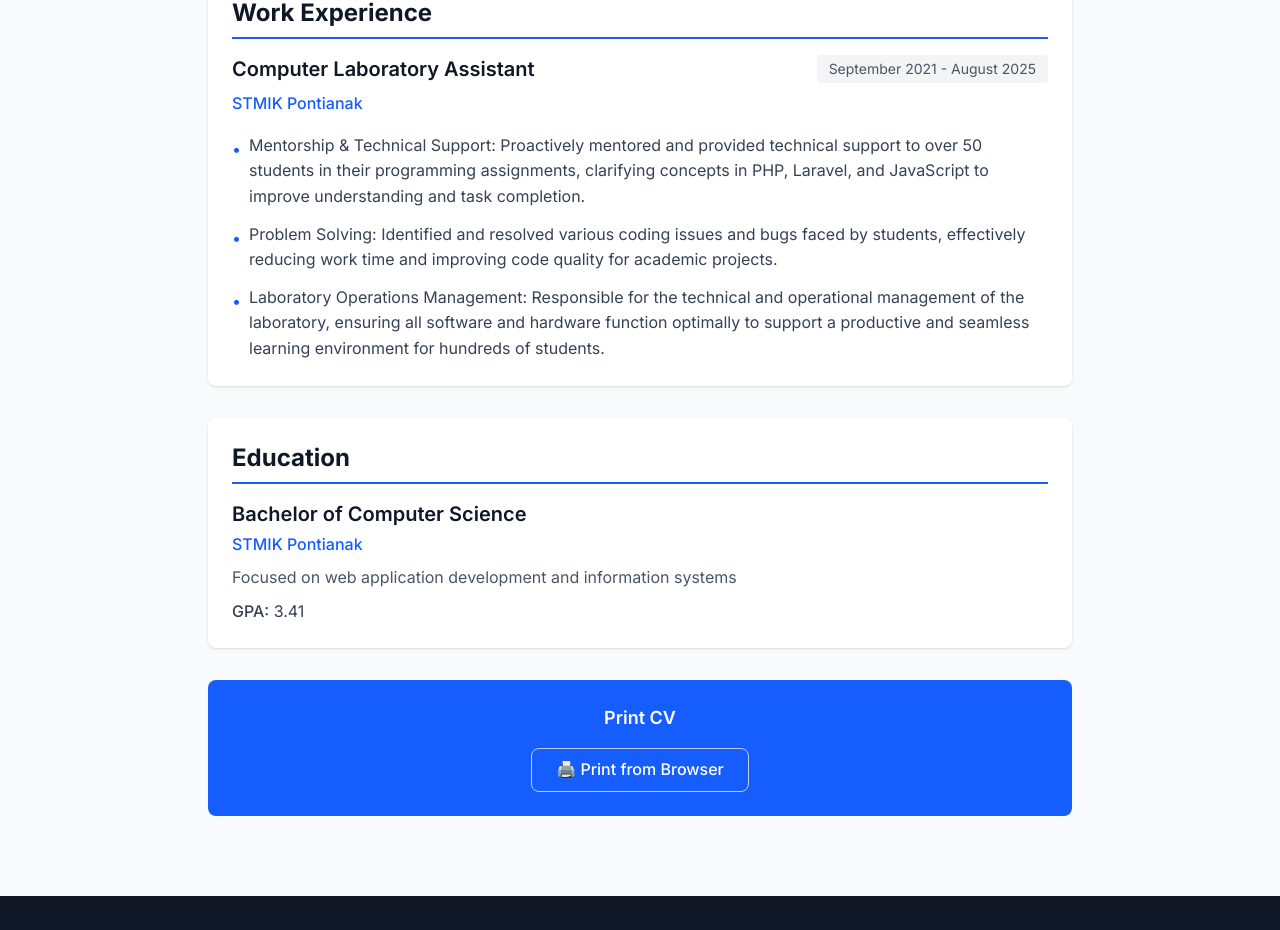
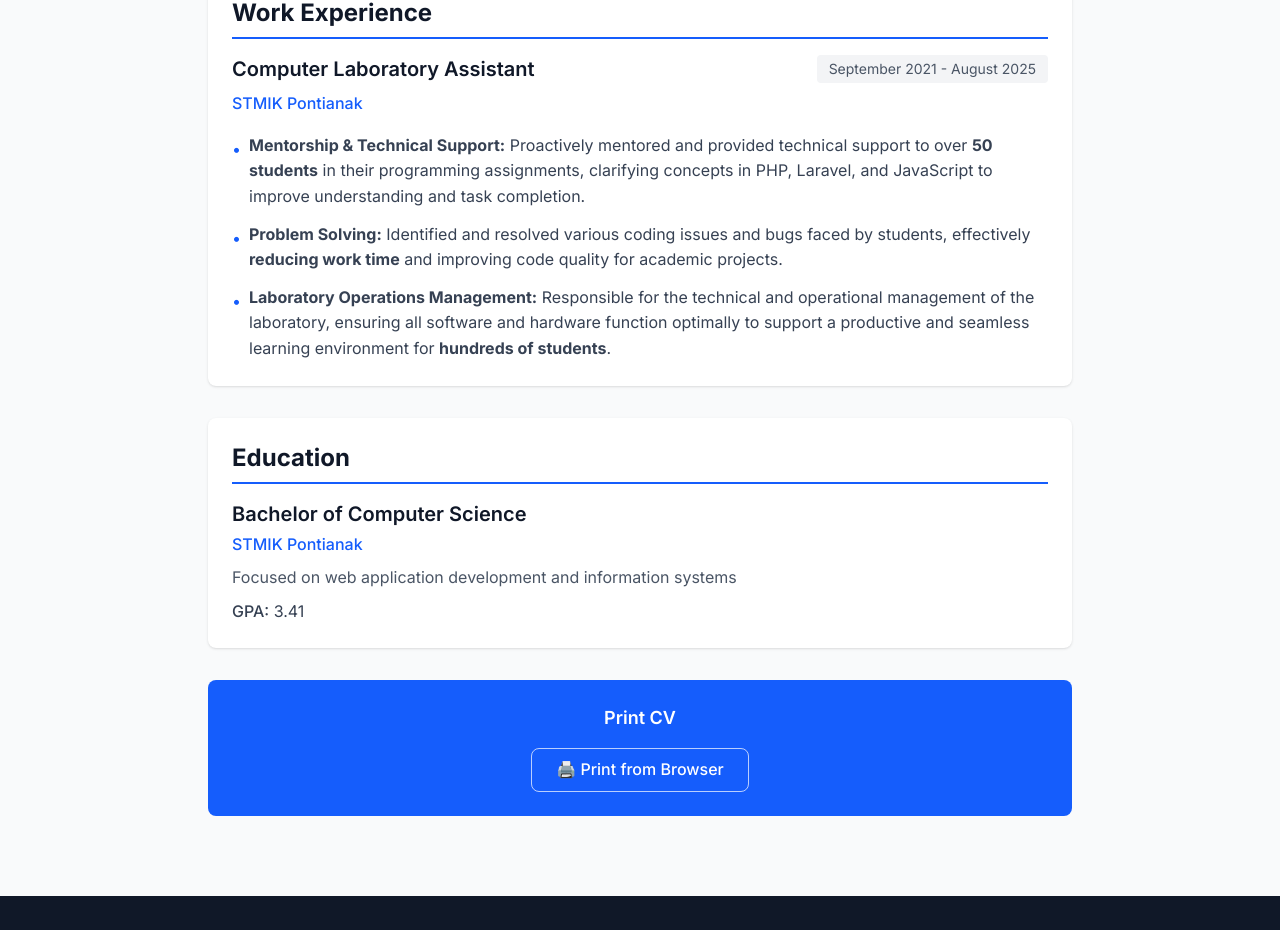
Before and after one commit to WageFolabessy/endricho, a Next.js app: page /en in a window 1280 px wide. Shown: the part 1052-1982 px from the top of the page. Built offline with nearby package versions, Linux system fonts and the light colour scheme.

Commit message:
feat: add textbold

```diff
--- a/src/app/[lang]/page.tsx
+++ b/src/app/[lang]/page.tsx
@@ -2,6 +2,7 @@ import Image from "next/image";
 import Link from "next/link";
 import { getDictionary } from "@/i18n/getDictionary";
 import { Locale } from "@/i18n/config";
+import RichText from "../components/RichText";
 
 export default async function Home({
   params,
@@ -148,15 +149,15 @@ export default async function Home({
                 <ul className="space-y-3 text-gray-700">
                   <li className="flex items-start">
                     <span className="text-blue-600 mr-2 mt-1">•</span>
-                    <span>{t.home.bullet1}</span>
+                    <RichText html={t.home.bullet1} />
                   </li>
                   <li className="flex items-start">
                     <span className="text-blue-600 mr-2 mt-1">•</span>
-                    <span>{t.home.bullet2}</span>
+                    <RichText html={t.home.bullet2} />
                   </li>
                   <li className="flex items-start">
                     <span className="text-blue-600 mr-2 mt-1">•</span>
-                    <span>{t.home.bullet3}</span>
+                    <RichText html={t.home.bullet3} />
                   </li>
                 </ul>
               </div>
--- a/src/app/[lang]/print/page.tsx
+++ b/src/app/[lang]/print/page.tsx
@@ -2,6 +2,7 @@ import Image from "next/image";
 import AutoPrint from "@/components/AutoPrint";
 import { getDictionary } from "@/i18n/getDictionary";
 import { Locale } from "@/i18n/config";
+import RichText from "../../components/RichText";
 
 export default async function PrintCVPage({
   params,
@@ -130,9 +131,9 @@ export default async function PrintCVPage({
               <span className="text-sm text-gray-700">{t.home.dates}</span>
             </div>
             <ul className="list-disc pl-5 mt-1.5 space-y-0.5 text-gray-800">
-              <li>{t.home.bullet1}</li>
-              <li>{t.home.bullet2}</li>
-              <li>{t.home.bullet3}</li>
+              <li><RichText html={t.home.bullet1} /></li>
+              <li><RichText html={t.home.bullet2} /></li>
+              <li><RichText html={t.home.bullet3} /></li>
             </ul>
           </div>
         </section>
--- /dev/null
+++ b/src/app/components/RichText.tsx
@@ -0,0 +1,7 @@
+import React from "react";
+
+type Props = { html: string; className?: string };
+
+export default function RichText({ html, className }: Props) {
+  return <span className={className} dangerouslySetInnerHTML={{ __html: html }} />;
+}
--- a/src/i18n/dictionaries/en.ts
+++ b/src/i18n/dictionaries/en.ts
@@ -37,11 +37,11 @@ const en = {
     company: "STMIK Pontianak",
     dates: "September 2021 - August 2025",
     bullet1:
-      "Mentorship & Technical Support: Proactively mentored and provided technical support to over 50 students in their programming assignments, clarifying concepts in PHP, Laravel, and JavaScript to improve understanding and task completion.",
+      "<strong>Mentorship & Technical Support:</strong> Proactively mentored and provided technical support to over <strong>50 students</strong> in their programming assignments, clarifying concepts in PHP, Laravel, and JavaScript to improve understanding and task completion.",
     bullet2:
-      "Problem Solving: Identified and resolved various coding issues and bugs faced by students, effectively reducing work time and improving code quality for academic projects.",
+      "<strong>Problem Solving:</strong> Identified and resolved various coding issues and bugs faced by students, effectively <strong>reducing work time</strong> and improving code quality for academic projects.",
     bullet3:
-      "Laboratory Operations Management: Responsible for the technical and operational management of the laboratory, ensuring all software and hardware function optimally to support a productive and seamless learning environment for hundreds of students.",
+      "<strong>Laboratory Operations Management:</strong> Responsible for the technical and operational management of the laboratory, ensuring all software and hardware function optimally to support a productive and seamless learning environment for <strong>hundreds of students</strong>.",
     educationTitle: "Education",
     degree: "Bachelor of Computer Science",
     institution: "STMIK Pontianak",
--- a/src/i18n/dictionaries/id.ts
+++ b/src/i18n/dictionaries/id.ts
@@ -37,11 +37,11 @@ const id = {
     company: "STMIK Pontianak",
     dates: "September 2021 - Agustus 2025",
     bullet1:
-      "Mentorship & Dukungan Teknis: Secara proaktif membimbing dan memberikan dukungan teknis kepada lebih dari 50 mahasiswa dalam tugas pemrograman mereka, memperjelas konsep-konsep dalam PHP, Laravel, dan JavaScript untuk meningkatkan pemahaman dan penyelesaian tugas mereka.",
+      "<strong>Mentorship & Dukungan Teknis:</strong> Secara proaktif membimbing dan memberikan dukungan teknis kepada lebih dari <strong>50 mahasiswa</strong> dalam tugas pemrograman mereka, memperjelas konsep-konsep dalam PHP, Laravel, dan JavaScript untuk meningkatkan pemahaman dan penyelesaian tugas mereka.",
     bullet2:
-      "Pemecahan Masalah: Mengidentifikasi dan memecahkan berbagai masalah coding dan bug yang dihadapi mahasiswa, yang secara efektif mengurangi waktu pengerjaan dan meningkatkan kualitas kode pada proyek-proyek akademik.",
+      "<strong>Pemecahan Masalah:</strong> Mengidentifikasi dan memecahkan berbagai masalah coding dan bug yang dihadapi mahasiswa, yang secara efektif <strong>mengurangi waktu pengerjaan</strong> dan meningkatkan kualitas kode pada proyek-proyek akademik.",
     bullet3:
-      "Manajemen Operasional Laboratorium: Bertanggung jawab atas pengelolaan teknis dan operasional laboratorium, memastikan semua perangkat lunak dan perangkat keras berfungsi optimal untuk mendukung lingkungan belajar yang produktif dan bebas hambatan bagi ratusan mahasiswa.",
+      "<strong>Manajemen Operasional Laboratorium:</strong> Bertanggung jawab atas pengelolaan teknis dan operasional laboratorium, memastikan semua perangkat lunak dan perangkat keras berfungsi optimal untuk mendukung lingkungan belajar yang produktif dan bebas hambatan bagi <strong>ratusan mahasiswa</strong>.",
     educationTitle: "Pendidikan",
     degree: "Sarjana Komputer",
     institution: "STMIK Pontianak",
```
